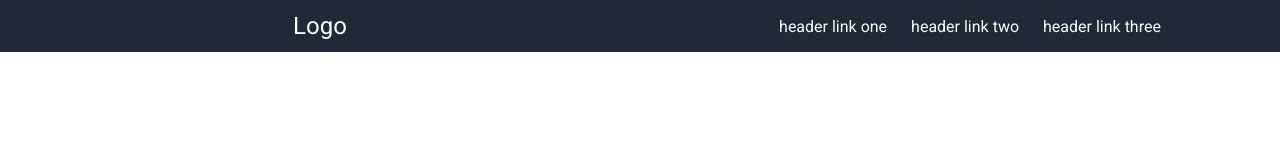
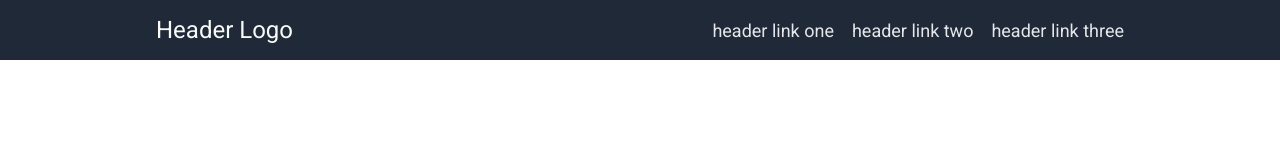
Before and after one commit to ASmith-eng/landingpage-training, a plain HTML site: page index.html in a window 1280 px wide. Drawn offline with Linux system fonts and the light colour scheme.

Commit message:
Add padding to header and correct content layout

```diff
--- a/index.html
+++ b/index.html
@@ -10,7 +10,7 @@
     </head>
     <body>
         <div class="header">
-            <div class="logo">Logo</div>
+            <div class="logo">Header Logo</div>
             <div>
                 <a href="" class="link">header link one</a>
                 <a href="" class="link">header link two</a>
--- a/styling.css
+++ b/styling.css
@@ -5,28 +5,29 @@ body {
 }
 
 .header {
-    color: #F9FAF8;
     background-color: #1F2937;
+    padding: 0 140px 0 140px;
     display: -webkit-box;
     display: -webkit-flex;
     display: flex;
     flex-flow: row no-wrap;
     align-items: center;
-    justify-content: center;
+    justify-content: space-between;
 }
 
 .header div {
-    flex: 1;
-    padding: 12px;
-    text-align: center;
+    flex: inherit;
+    padding: 16px;
 }
 
 .header a {
-    color: inherit;
+    font-size: 18px;
+    color: #E5E7EB;
     text-decoration: none;
-    margin-left: 20px;
+    margin-left: 14px;
 }
 
 .logo {
     font-size: 24px;
+    color: #F9FAF8;
 }
```
